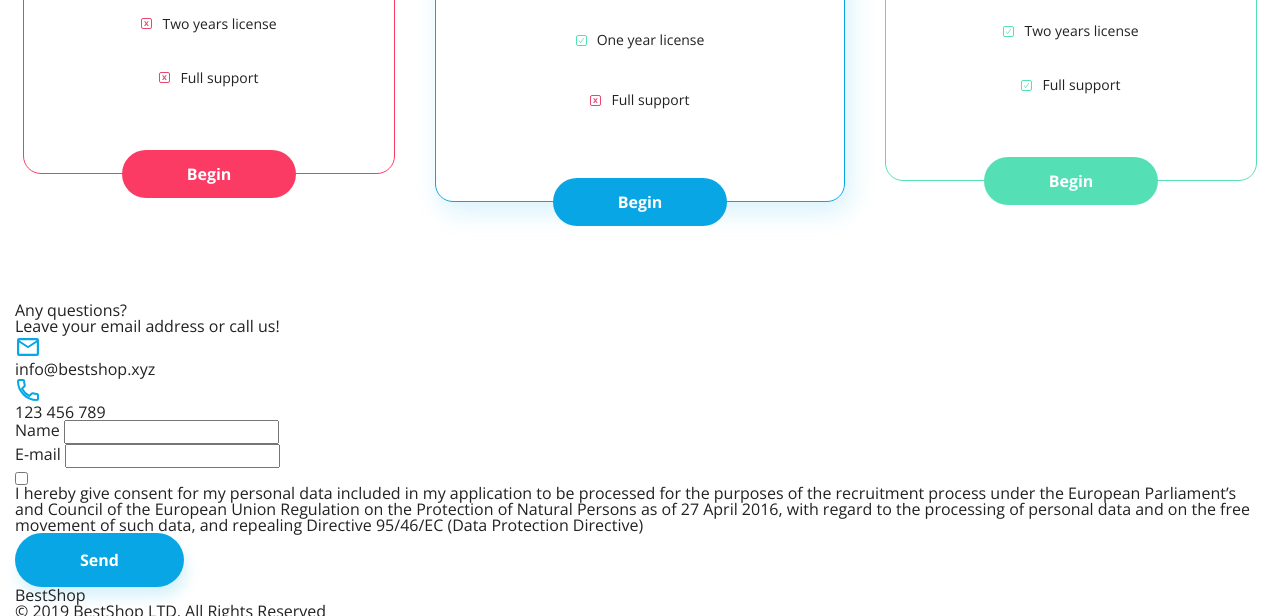
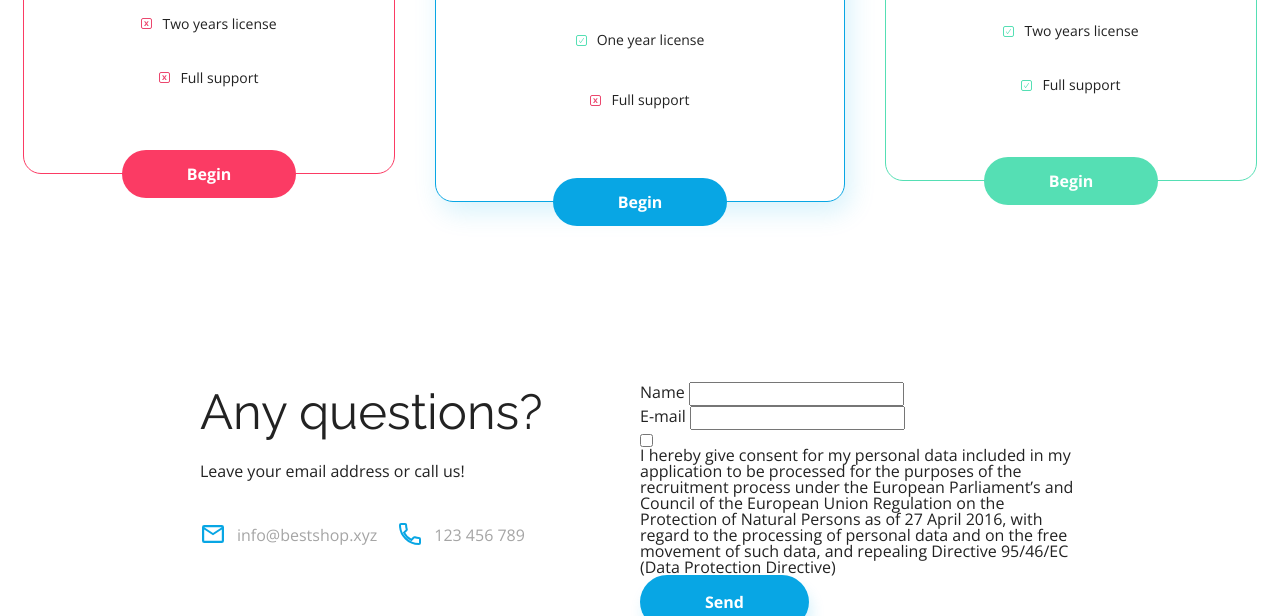
Before and after one commit to patryk-pi/Web-page_Best-Shop, a website built with Parcel: page index.html in a window 1280 px wide. Shown: the part 3283-3899 px from the top of the page. Built offline with nearby package versions, Linux system fonts and the light colour scheme.

Commit message:
contact section

```diff
--- a/css/style.css
+++ b/css/style.css
@@ -455,10 +455,10 @@ a {
     align-items: center;
 }
 
-.form-field {
+/*.form-field {
     display: flex;
     flex-direction: column;
-}
+}*/
 
 .form-field:first-of-type {
     margin-bottom: 42px;
@@ -525,10 +525,10 @@ a {
     line-height: 2.625rem;
 }
 
-.form {
+/*.form {
     display: flex;
     flex-direction: column;
-}
+}*/
 
 .form .btn {
     font-size: 0.8125rem;
--- /dev/null
+++ b/scss/elements/_contact.scss
@@ -0,0 +1,58 @@
+.contact {
+  display: flex;
+  padding: 8rem 20rem 10rem;
+  justify-content: center;
+  font-family: $font-open-sans;
+
+  @include tablet {
+    flex-direction: column;
+    align-items: center;
+    padding: 0 1.5rem 5rem;
+  }
+
+  &-column {
+    width: 50%;
+
+    @include tablet {
+      width: 100%;
+    }
+
+    &-field {
+      display: flex;
+      flex-direction: column;
+    }
+  }
+
+  &-header {
+    font-size: 4.9rem;
+    line-height: 5.9rem;
+    font-family: $font-raleway;
+  }
+
+  &-text {
+    margin-top: 2.2rem;
+    margin-bottom: 4.2rem;
+
+    @include tablet {
+      margin-bottom: 3rem;
+      margin-top: 0.5rem;
+    }
+  }
+
+  &-details-container {
+    display: flex;
+    gap: 2rem;
+    color: $color-grey;
+
+    @include tablet {
+      flex-direction: column;
+      gap: 1rem;
+    }
+  }
+
+  &-detail {
+    display: flex;
+    gap: 1rem;
+    align-items: center;
+  }
+}
--- a/scss/main.scss
+++ b/scss/main.scss
@@ -9,3 +9,4 @@
 @import "elements/statistics";
 @import "elements/marketing";
 @import "elements/pricing";
+@import "elements/contact";
```
Also changed, not shown: 2 other files.
